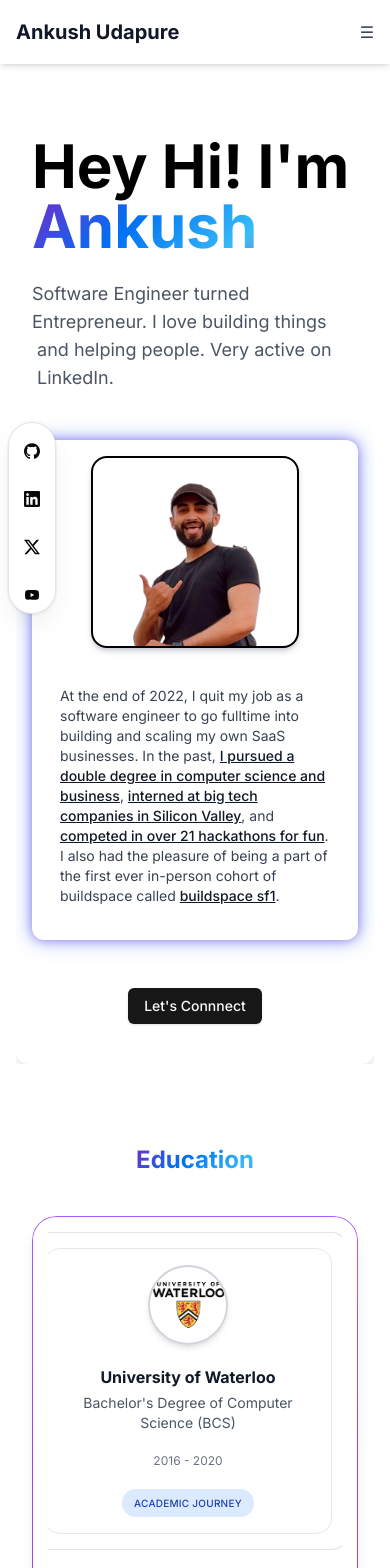
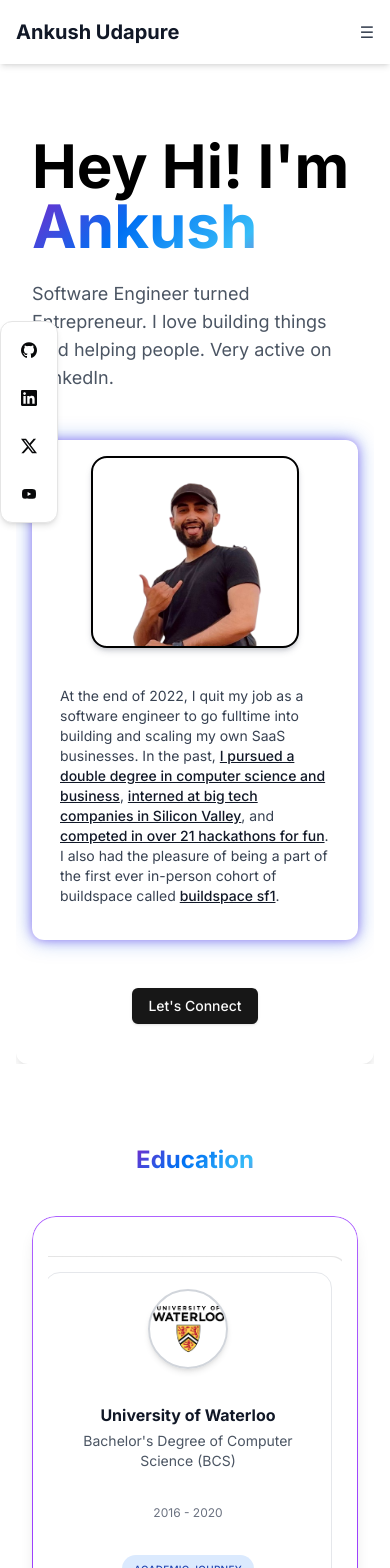
Before and after one commit to ankushudapure24/portfolio, a Next.js app in the folder portfolio-v5/: page /portfolio in a window 390 px wide. Shown: the top 1568 px of the page. Built offline with nearby package versions, Linux system fonts and the light colour scheme.

Commit message:
commit after major fixes during production

```diff
--- a/portfolio-v5/src/app/portfolio/page.tsx
+++ b/portfolio-v5/src/app/portfolio/page.tsx
@@ -99,10 +99,10 @@ const MyPage = () => {
       </h2>
       <section className="education px-4 sm:px-6 md:px-10">
         <div className="flex flex-col bg-white dark:bg-black rounded-3xl shadow-lg p-4 sm:p-6 relative overflow-hidden">
-          {/* Scrollable Cards */}
+
           <div
             ref={scrollRef}
-            className="flex overflow-x-auto space-x-4 sm:space-x-6 px-1 pb-4 scroll-smooth"
+            className="flex overflow-x-auto space-x-4 sm:space-x-6 mt-6 px-1 pb-4 scroll-smooth"
             style={{
               scrollbarWidth: "none",
               msOverflowStyle: "none",
@@ -118,7 +118,7 @@ const MyPage = () => {
             ))}
           </div>
 
-          {/* Navigation Buttons */}
+
           <div className="flex justify-center space-x-6 sm:space-x-10 mt-4 px-2">
             <button
               onClick={scrollLeft}
--- a/portfolio-v5/src/components/WorkCard.tsx
+++ b/portfolio-v5/src/components/WorkCard.tsx
@@ -55,20 +55,22 @@ const WorkCard = ({
       </figure>
 
       {showModal && (
-        <div className="fixed inset-0 bg-black bg-opacity-50 flex justify-center items-center z-50">
-          <div className="bg-white dark:bg-gray-900 p-6 rounded-lg shadow-lg max-w-md w-full">
-            <h2 className="text-lg font-semibold dark:text-white">
+        <div className="fixed inset-0 bg-black bg-opacity-50 flex justify-center items-center z-50 px-4 sm:px-6">
+          <div className="bg-white dark:bg-gray-900 p-4 sm:p-6 rounded-lg shadow-lg w-full max-w-md sm:max-w-lg">
+            <h2 className="text-lg sm:text-xl font-semibold dark:text-white">
               {company} - {title}
             </h2>
-            <p className="text-sm text-gray-600 dark:text-gray-400 mt-2">
+            <p className="text-sm sm:text-base text-gray-600 dark:text-gray-400 mt-2">
               {description}
             </p>
-            <button
-              onClick={() => setShowModal(false)}
-              className="mt-4 text-sm text-red-500 dark:text-red-400 underline"
-            >
-              Close
-            </button>
+            <div className="flex justify-end">
+              <button
+                onClick={() => setShowModal(false)}
+                className="mt-4 text-sm text-red-500 dark:text-red-400 underline justify-center"
+              >
+                Close
+              </button>
+            </div>
           </div>
         </div>
       )}
--- a/portfolio-v5/src/components/education.tsx
+++ b/portfolio-v5/src/components/education.tsx
@@ -14,7 +14,7 @@ const EducationItem = ({ school, href, degree, logoUrl, start, end }: any) => {
       gradientColor={theme === "dark" ? "#262626" : "#D9D9D955"}
       className="w-full max-w-xs sm:max-w-sm md:max-w-md lg:max-w-[320px] h-auto rounded-2xl"
     >
-      <CardContent className="p-4 h-full">
+      <CardContent className="p-4 h-[360px]">
         <a
           href={href}
           target="_blank"
--- a/portfolio-v5/src/components/navbar.tsx
+++ b/portfolio-v5/src/components/navbar.tsx
@@ -14,9 +14,12 @@ import Link from "next/link";
 
 export default function Navbar() {
   return (
-    <div className="pointer-events-none h-full max-h-48 fixed inset-y-0 top-1/2 left-0 ml-2 z-30 mx-auto mb-4 flex items-center justify-center origin-left w-full max-w-12">
-      {/* <div className="fixed left-0 inset-w-0 h-16 w-full bg-background to-transparent backdrop-blur-lg [-webkit-mask-image:linear-gradient(to_top,black,transparent)] dark:bg-background"></div> */}
-      <Dock className="z-50 pointer-events-auto relative mx-auto flex flex-col min-w-full w-full items-center py-1 bg-background [box-shadow:0_0_0_1px_rgba(0,0,0,.03),0_2px_4px_rgba(0,0,0,.05),0_12px_24px_rgba(0,0,0,.05)] transform-gpu dark:[border:1px_solid_rgba(255,255,255,.1)] dark:[box-shadow:0_-20px_80px_-20px_#ffffff1f_inset] ">
+    <div className="fixed top-1/2 left-0 z-30 transform -translate-y-1/2">
+      <Dock
+        className="z-50 pointer-events-auto flex flex-col items-center bg-background py-1 px-2 rounded-xl
+    shadow-md transition-all duration-300 ease-in-out
+    dark:border dark:border-white/10 dark:shadow-[0_-20px_80px_-20px_#ffffff1f_inset]"
+      >
         {Object.entries(DATA.contact.social)
           .filter(([_, social]) => social.navbar)
           .map(([name, social]) => (
@@ -33,7 +36,7 @@ export default function Navbar() {
                     <social.icon className="size-4" />
                   </Link>
                 </TooltipTrigger>
-                <TooltipContent>
+                <TooltipContent side="right">
                   <p>{name}</p>
                 </TooltipContent>
               </Tooltip>
--- a/portfolio-v5/src/components/profile.tsx
+++ b/portfolio-v5/src/components/profile.tsx
@@ -17,7 +17,7 @@ const ProfileCard = () => {
   const [isVisible, setIsVisible] = useState(false);
   return (
     // <div className="relative flex flex-col items-center text-center px-4 sm:px-6 lg:px-4 ">
-      <Card className="w-full bg-white dark:bg-black rounded-xl shadow-lg overflow-hidden p-10 px-4 sm:px-6 lg:px-4">
+    <Card className="w-full bg-white dark:bg-black rounded-xl shadow-lg overflow-hidden py-10 px-4 sm:px-6 lg:px-4">
       <div
         className="absolute hidden md:block lg:block inset-0 bottom-20 top-10 bg-[url('/pattern.svg')] bg-transparent opacity-40 dark:opacity-60
     sm:mx-4
@@ -80,7 +80,16 @@ const ProfileCard = () => {
           {/* <Button variant="default" onClick={() => setIsVisible(!isVisible)}>
               {isVisible ? "Back" : "About Me"}
             </Button> */}
-            <Button variant="default">Let&apos;s Connnect</Button>
+          <Button
+            variant="default"
+            onClick={() => {
+              document
+                .getElementById("contact")
+                ?.scrollIntoView({ behavior: "smooth" });
+            }}
+          >
+            Let&apos;s Connect
+          </Button>
         </div>
       </CardContent>
     </Card>
```
Also changed, not shown: portfolio-v5/public/adu.png (added). Lines whose indentation alone changed are shown as unchanged.
